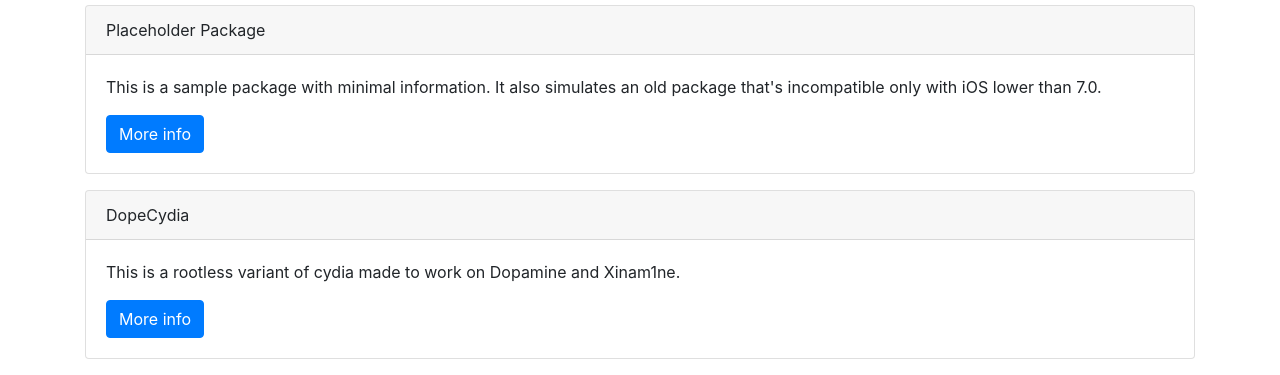
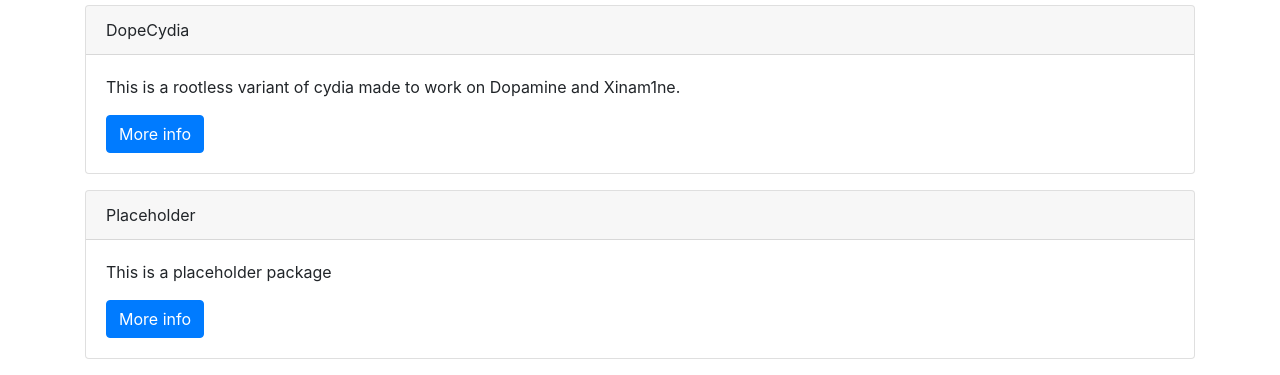
Before and after one commit to MWRevamped/Cydia, a plain HTML site: page index.html in a window 1280 px wide. Shown: the part 702-1077 px from the top of the page. Drawn offline with nearby package versions, Linux system fonts and the light colour scheme.

Commit message:
Update index.html

```diff
--- a/index.html
+++ b/index.html
@@ -30,21 +30,20 @@
 <div class="container">
 	<div class="card">
 		<div class="card-header">
-			Placeholder Package
+			DopeCydia
 		</div>
 		<div class="card-body">
-		  <p class="card-text">This is a sample package with minimal information.
-			It also simulates an old package that's incompatible only with iOS lower than 7.0.</p>
-			<a class="btn btn-xs btn-primary" href="depictions/?p=com.supermamon.oldpackage">More info</a>
+		  <p class="card-text">This is a rootless variant of cydia made to work on Dopamine and Xinam1ne.</p>
+			<a class="btn btn-xs btn-primary" href="depictions/?p=com.mwr.dopecydia">More info</a>
 		</div>
 	</div>
 	<div class="card">
 		<div class="card-header">
-			DopeCydia
+			Placeholder
 		</div>
 		<div class="card-body">
-		  <p class="card-text">This is a rootless variant of cydia made to work on Dopamine and Xinam1ne.</p>
-		  <a class="btn btn-xs btn-primary" href="depictions/?p=com.mwr.dopecydia">More info</a>
+		  <p class="card-text">This is a placeholder package</p>
+		  <a class="btn btn-xs btn-primary" href="depictions/?p=com.supermamon.oldpackage">More info</a>
 		</div>
 	</div>
 
```
